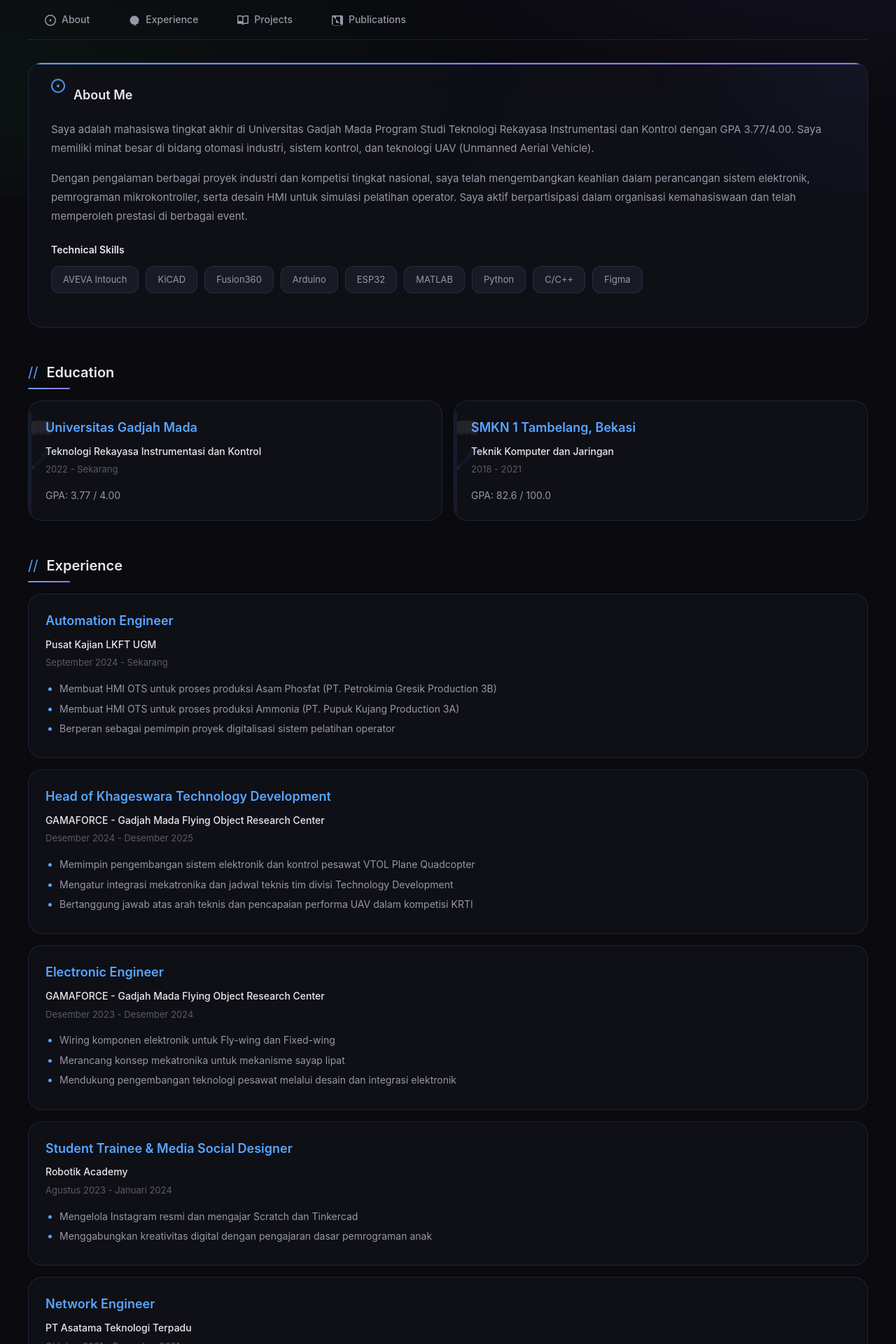
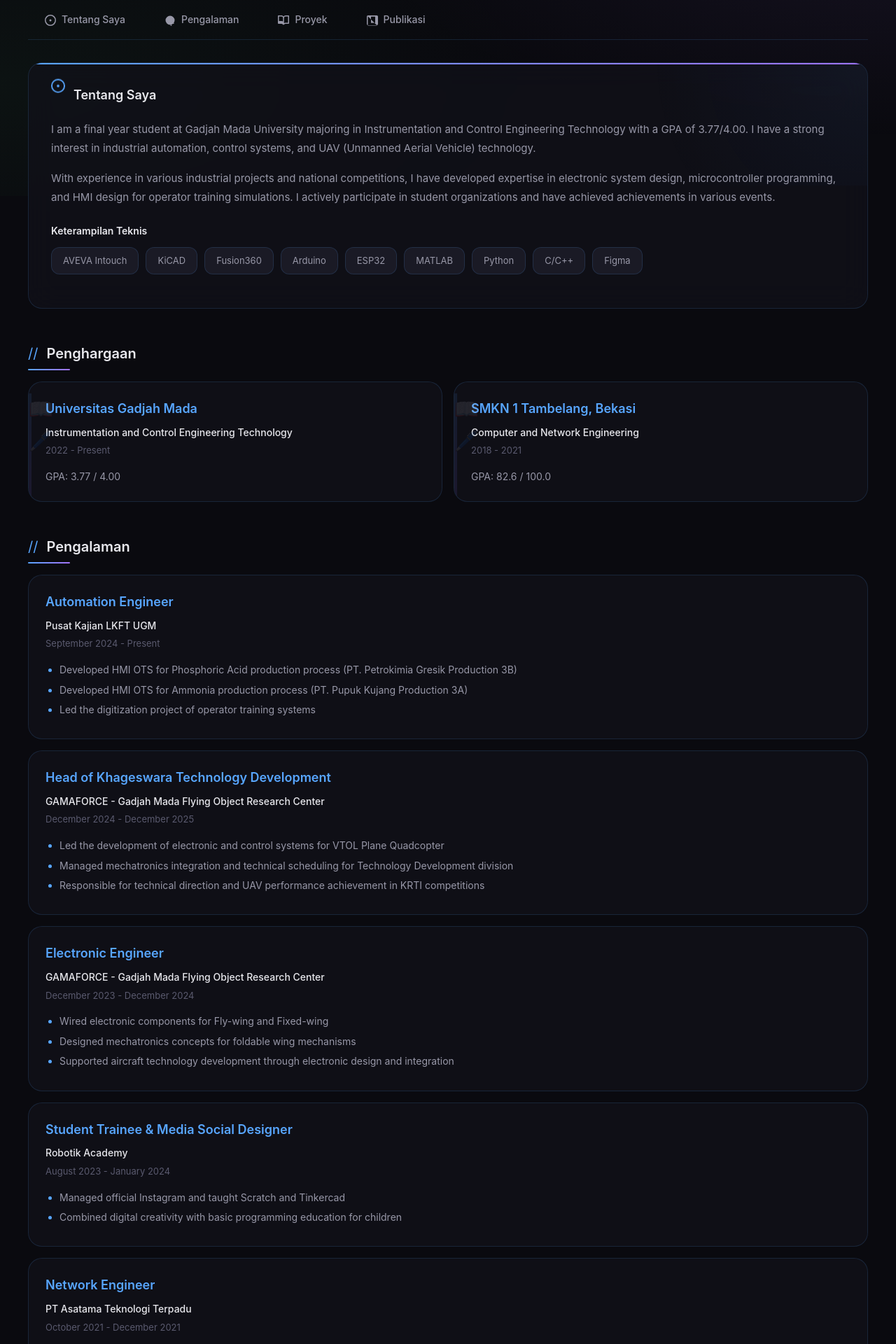
Before and after one commit to NiellMann/Portofolio, a React (Vite) app: page / in a window 1280 px wide. Shown: the part 520-2440 px from the top of the page at 70% size. Built offline with nearby package versions, Linux system fonts and the light colour scheme.

Commit message:
feat: translate content to English with Indonesian section titles

```diff
--- a/src/App.jsx
+++ b/src/App.jsx
@@ -35,58 +35,58 @@ function App() {
     {
       title: 'Automation Engineer',
       company: 'Pusat Kajian LKFT UGM',
-      date: 'September 2024 - Sekarang',
+      date: 'September 2024 - Present',
       duties: [
-        'Membuat HMI OTS untuk proses produksi Asam Phosfat (PT. Petrokimia Gresik Production 3B)',
-        'Membuat HMI OTS untuk proses produksi Ammonia (PT. Pupuk Kujang Production 3A)',
-        'Berperan sebagai pemimpin proyek digitalisasi sistem pelatihan operator',
+        'Developed HMI OTS for Phosphoric Acid production process (PT. Petrokimia Gresik Production 3B)',
+        'Developed HMI OTS for Ammonia production process (PT. Pupuk Kujang Production 3A)',
+        'Led the digitization project of operator training systems',
       ]
     },
     {
       title: 'Head of Khageswara Technology Development',
       company: 'GAMAFORCE - Gadjah Mada Flying Object Research Center',
-      date: 'Desember 2024 - Desember 2025',
+      date: 'December 2024 - December 2025',
       duties: [
-        'Memimpin pengembangan sistem elektronik dan kontrol pesawat VTOL Plane Quadcopter',
-        'Mengatur integrasi mekatronika dan jadwal teknis tim divisi Technology Development',
-        'Bertanggung jawab atas arah teknis dan pencapaian performa UAV dalam kompetisi KRTI',
+        'Led the development of electronic and control systems for VTOL Plane Quadcopter',
+        'Managed mechatronics integration and technical scheduling for Technology Development division',
+        'Responsible for technical direction and UAV performance achievement in KRTI competitions',
       ]
     },
     {
       title: 'Electronic Engineer',
       company: 'GAMAFORCE - Gadjah Mada Flying Object Research Center',
-      date: 'Desember 2023 - Desember 2024',
+      date: 'December 2023 - December 2024',
       duties: [
-        'Wiring komponen elektronik untuk Fly-wing dan Fixed-wing',
-        'Merancang konsep mekatronika untuk mekanisme sayap lipat',
-        'Mendukung pengembangan teknologi pesawat melalui desain dan integrasi elektronik',
+        'Wired electronic components for Fly-wing and Fixed-wing',
+        'Designed mechatronics concepts for foldable wing mechanisms',
+        'Supported aircraft technology development through electronic design and integration',
       ]
     },
     {
       title: 'Student Trainee & Media Social Designer',
       company: 'Robotik Academy',
-      date: 'Agustus 2023 - Januari 2024',
+      date: 'August 2023 - January 2024',
       duties: [
-        'Mengelola Instagram resmi dan mengajar Scratch dan Tinkercad',
-        'Menggabungkan kreativitas digital dengan pengajaran dasar pemrograman anak',
+        'Managed official Instagram and taught Scratch and Tinkercad',
+        'Combined digital creativity with basic programming education for children',
       ]
     },
     {
       title: 'Network Engineer',
       company: 'PT Asatama Teknologi Terpadu',
-      date: 'Oktober 2021 - Desember 2021',
+      date: 'October 2021 - December 2021',
       duties: [
-        'Troubleshooting perangkat, topologi jaringan, instalasi dan konfigurasi Mikrotik',
-        'Mendukung operasional jaringan dan perangkat di bidang layanan IT dan komunikasi',
+        'Device troubleshooting, network topology, Mikrotik installation and configuration',
+        'Supported network and device operations in IT and communication services',
       ]
     },
     {
       title: 'Production Helper',
       company: 'PT Prakarsa Alam Segar (Mie Sedaap)',
-      date: 'Juli 2021 - Oktober 2021',
+      date: 'July 2021 - October 2021',
       duties: [
-        'Menyiapkan instalasi, konfigurasi dan penyesuaian ke produksi mesin di line conditioning 2 produk mie kering',
-        'Setup dan pengecekan wiring panel dan mesin produksi',
+        'Prepared installation, configuration and adjustment for production machines in conditioning line 2 for dry noodle products',
+        'Set up and checked wiring panels and production machines',
       ]
     },
   ]
@@ -94,41 +94,41 @@ function App() {
   const projects = [
     {
       title: 'OTS Petrokimia Gresik - PKG',
-      desc: 'Operator Training Simulator (OTS) adalah sistem simulasi untuk melatih operator dalam mengoperasikan proses produksi Asam Phosfat. Dibuat menggunakan HMI dengan antarmuka yang realistis.',
-      tech: ['OTS', 'HMI', 'Asam Phosfat', 'Industrial Automation'],
+      desc: 'Operator Training Simulator (OTS) is a simulation system to train operators in operating the Phosphoric Acid production process. Built using HMI with realistic interfaces.',
+      tech: ['OTS', 'HMI', 'Phosphoric Acid', 'Industrial Automation'],
       link: ''
     },
     {
       title: 'OTS Pupuk Kujang - PKC',
-      desc: 'Operator Training Simulator (OTS) adalah sistem simulasi untuk melatih operator dalam mengoperasikan proses produksi Ammonia. Dibuat menggunakan HMI dengan antarmuka yang realistis.',
+      desc: 'Operator Training Simulator (OTS) is a simulation system to train operators in operating the Ammonia production process. Built using HMI with realistic interfaces.',
       tech: ['OTS', 'HMI', 'Ammonia', 'Industrial Automation'],
       link: ''
     },
     {
       title: 'VTOL Plane Quadcopter',
-      desc: 'Pengembangan sistem elektronik dan kontrol pesawat VTOL Plane Quadcopter untuk kompetisi KRTI.',
+      desc: 'Development of electronic and control systems for VTOL Plane Quadcopter for KRTI competition.',
       tech: ['VTOL', 'UAV', 'Flight Control']
     },
     {
       title: 'Urban Portable Agriculture (UPA) Berbasis IoT',
-      desc: 'Sistem pertanian hidroponik vertikal berbasis IoT dengan sensor pH dan kekeruhan, kontrol LED otomatis, dan dashboard real-time. Validasi teknis menunjukkan akurasi sensor pH ±0.1.',
-      tech: ['ESP32', 'IoT', 'Sensor pH', 'DBSCAN'],
+      desc: 'IoT-based vertical hydroponic farming system with pH and turbidity sensors, automatic LED control, and real-time dashboard. Technical validation shows pH sensor accuracy of ±0.1.',
+      tech: ['ESP32', 'IoT', 'pH Sensor', 'DBSCAN'],
       link: 'https://jurnal.unismuhpalu.ac.id/index.php/JKS/article/view/8560'
     },
     {
       title: 'My Heavy Equipment - Aplikasi IoT',
-      desc: 'Layanan informasi riwayat perbaikan pada alat berat berbasis Internet of Things. Terdaftar di HKI dengan nomor pencatatan 000535480.',
+      desc: 'IoT-based heavy equipment repair history information service. Registered with HKI under recording number 000535480.',
       tech: ['IoT', 'Heavy Equipment', 'Monitoring'],
       hki: 'EC002023102525'
     },
     {
       title: 'Monitoring Watch Cardiovascular - PKM KC',
-      desc: 'Desain PCB dengan KiCAD 8.0 dan pengujian sensor detak jantung. Merancang prototipe wearable kesehatan untuk penderita kardiovaskular.',
-      tech: ['KiCAD', 'Sensor ECG', 'Embedded System']
+      desc: 'PCB design with KiCAD 8.0 and heart rate sensor testing. Designed health wearable prototype for cardiovascular patients.',
+      tech: ['KiCAD', 'ECG Sensor', 'Embedded System']
     },
     {
       title: 'Edgytech Flathouse - PKM VGK',
-      desc: 'Sistem monitoring energi terbarukan untuk rumah susun dengan penelitian pemanfaatan energi alternatif pada hunian vertikal ramah lingkungan.',
+      desc: 'Renewable energy monitoring system for apartments with research on alternative energy utilization in environmentally friendly vertical housing.',
       tech: ['Renewable Energy', 'Smart Grid', 'Monitoring']
     },
   ]
@@ -198,8 +198,8 @@ function App() {
 
   const skills = {
     hard: ['AVEVA Intouch', 'KiCAD', 'Fusion360', 'Arduino', 'ESP32', 'MATLAB', 'Python', 'C/C++', 'Figma'],
-    software: ['Labview', 'Microsoft Office'],
-    soft: ['Kepemimpinan', 'Problem Solving', 'Adaptasi Cepat', 'Komunikasi Efektif', 'Kolaborasi Tim']
+    software: ['LabVIEW', 'Microsoft Office'],
+    soft: ['Leadership', 'Problem Solving', 'Fast Adaptation', 'Effective Communication', 'Team Collaboration']
   }
 
   const awards = [
@@ -212,13 +212,13 @@ function App() {
   const education = [
     {
       school: 'Universitas Gadjah Mada',
-      degree: 'Teknologi Rekayasa Instrumentasi dan Kontrol',
-      year: '2022 - Sekarang',
+      degree: 'Instrumentation and Control Engineering Technology',
+      year: '2022 - Present',
       gpa: 'GPA: 3.77 / 4.00'
     },
     {
       school: 'SMKN 1 Tambelang, Bekasi',
-      degree: 'Teknik Komputer dan Jaringan',
+      degree: 'Computer and Network Engineering',
       year: '2018 - 2021',
       gpa: 'GPA: 82.6 / 100.0'
     },
@@ -369,19 +369,19 @@ function App() {
         <div className="tabs">
           <a href="#about" className="tab">
             <svg height="16" viewBox="0 0 16 16" width="16"><path d="M8 9.5a1.5 1.5 0 1 0 0-3 1.5 1.5 0 0 0 0 3Z"></path><path d="M8 0a8 8 0 1 0 0 16A8 8 0 0 0 8 0ZM1.5 8a6.5 6.5 0 1 1 13 0 6.5 6.5 0 0 1-13 0Z"></path></svg>
-            About
+            Tentang Saya
           </a>
           <a href="#experience" className="tab">
             <svg height="16" viewBox="0 0 16 16" width="16"><path d="M1.5 8a6.5 6.5 0 1 1 13 0 6.5 6.5 0 0 1-13 0Zm8 0a.75.75 0 0 1 .75.75v2.75h2.75a.75.75 0 0 1 0 1.5h-2.75v2.75a.75.75 0 0 1-1.5 0v-2.75h-2.75a.75.75 0 0 1 0-1.5h2.75v-2.75A.75.75 0 0 1 9.5 8Z"></path></svg>
-            Experience
+            Pengalaman
           </a>
           <a href="#projects" className="tab">
             <svg height="16" viewBox="0 0 16 16" width="16"><path d="M0 1.75A.75.75 0 0 1 .75 1h4.253c1.227 0 2.317.59 3 1.501A3.743 3.743 0 0 1 11.006 1h4.245a.75.75 0 0 1 .75.75v10.5a.75.75 0 0 1-.75.75h-4.507a2.25 2.25 0 0 0-1.591.659l-.622.621a.75.75 0 0 1-1.06 0l-.622-.621A2.25 2.25 0 0 0 5.258 13H.75a.75.75 0 0 1-.75-.75Zm7.251 10.324l.004-5.073-.002-2.253A2.25 2.25 0 0 0 5.003 2.5H1.5V9h3.757a3.75 3.75 0 0 1 1.994.574ZM8.755 4.75l-.004 7.322a3.752 3.752 0 0 1 1.992-.572H14.5v-9h-3.495a2.25 2.25 0 0 0-2.25 2.25Z"></path></svg>
-            Projects
+            Proyek
           </a>
           <a href="#publications" className="tab">
             <svg height="16" viewBox="0 0 16 16" width="16"><path d="M0 2.75C0 1.784.784 1 1.75 1h12.5c.966 0 1.75.784 1.75 1.75v10.5A1.75 1.75 0 0 1 14.25 15H1.75A1.75 1.75 0 0 1 0 13.25Zm1.75-.25a.25.25 0 0 0-.25.25v12.5c0 .138.112.25.25.25H14.25a.25.25 0 0 0 .25-.25Zm4.5.25a.25.25 0 0 0-.25.25v8.5a.25.25 0 0 0 .25.25h5.5a.25.25 0 0 0 .25-.25v-8.5a.25.25 0 0 0-.25-.25Z"></path></svg>
-            Publications
+            Publikasi
           </a>
         </div>
 
@@ -389,34 +389,34 @@ function App() {
         <section id="about" className="about-section">
             <h2>
               <svg height="20" viewBox="0 0 16 16" width="20"><path d="M8 9.5a1.5 1.5 0 1 0 0-3 1.5 1.5 0 0 0 0 3Z"></path><path d="M8 0a8 8 0 1 0 0 16A8 8 0 0 0 8 0ZM1.5 8a6.5 6.5 0 1 1 13 0 6.5 6.5 0 0 1-13 0Z"></path></svg>
-              About Me
+              Tentang Saya
             </h2>
           <p>
-            Saya adalah mahasiswa tingkat akhir di Universitas Gadjah Mada Program Studi
-            Teknologi Rekayasa Instrumentasi dan Kontrol dengan GPA 3.77/4.00.
-            Saya memiliki minat besar di bidang otomasi industri, sistem kontrol,
-            dan teknologi UAV (Unmanned Aerial Vehicle).
+            I am a final year student at Gadjah Mada University majoring in
+            Instrumentation and Control Engineering Technology with a GPA of 3.77/4.00.
+            I have a strong interest in industrial automation, control systems,
+            and UAV (Unmanned Aerial Vehicle) technology.
           </p>
           <p>
-            Dengan pengalaman berbagai proyek industri dan kompetisi tingkat nasional,
-            saya telah mengembangkan keahlian dalam perancangan sistem elektronik,
-            pemrograman mikrokontroller, serta desain HMI untuk simulasi pelatihan operator.
-            Saya aktif berpartisipasi dalam organisasi kemahasiswaan dan telah
-            memperoleh prestasi di berbagai event.
+            With experience in various industrial projects and national competitions,
+            I have developed expertise in electronic system design,
+            microcontroller programming, and HMI design for operator training simulations.
+            I actively participate in student organizations and have
+            achieved achievements in various events.
           </p>
 
           <div style={{ marginTop: '24px' }}>
-            <h3 style={{ fontSize: '14px', fontWeight: 600, marginBottom: '12px' }}>Technical Skills</h3>
+            <h3 style={{ fontSize: '14px', fontWeight: 600, marginBottom: '12px' }}>Keterampilan Teknis</h3>
             <div className="skill-tags" style={{ marginBottom: '16px' }}>
               {skills.hard.map((s, i) => <span key={i} className="skill-tag">{s}</span>)}
             </div>
           </div>
         </section>
 
-        {/* Education */}
+        {/* Awards */}
         <section style={{ marginTop: '32px' }}>
           <div className="section-header">
-            <h2 className="section-title">Education</h2>
+            <h2 className="section-title">Penghargaan</h2>
           </div>
           <div className="education-grid">
             {education.map((edu, i) => (
@@ -433,7 +433,7 @@ function App() {
         {/* Experience */}
         <section id="experience" style={{ marginTop: '32px' }}>
           <div className="section-header">
-            <h2 className="section-title">Experience</h2>
+            <h2 className="section-title">Pengalaman</h2>
           </div>
           <div className="experience-list">
             {experience.map((exp, i) => (
@@ -452,7 +452,7 @@ function App() {
         {/* Projects */}
         <section id="projects" style={{ marginTop: '32px' }}>
           <div className="section-header">
-            <h2 className="section-title">Projects</h2>
+            <h2 className="section-title">Proyek</h2>
           </div>
           <div className="repo-grid">
             {projects.map((proj, i) => (
@@ -477,7 +477,7 @@ function App() {
         {/* Publications */}
         <section id="publications" style={{ marginTop: '32px' }}>
           <div className="section-header">
-            <h2 className="section-title">Publications</h2>
+            <h2 className="section-title">Publikasi</h2>
           </div>
           <div className="publications-grid">
             {publications.map((pub, i) => (
@@ -498,7 +498,7 @@ function App() {
         {/* News */}
         <section id="news" style={{ marginTop: '32px' }}>
           <div className="section-header">
-            <h2 className="section-title">News</h2>
+            <h2 className="section-title">Berita</h2>
           </div>
           <div className="news-grid">
             {news.map((item, i) => (
@@ -533,7 +533,7 @@ function App() {
         {/* Organizations */}
         <section style={{ marginTop: '32px' }}>
           <div className="section-header">
-            <h2 className="section-title">Organizations</h2>
+            <h2 className="section-title">Organisasi</h2>
           </div>
           <div className="organizations-grid">
             {organizations.map((org, i) => (
@@ -549,7 +549,7 @@ function App() {
         {/* Milestone - Horizontal Timeline */}
         <section id="milestone" className="milestone-section" style={{ marginTop: '32px' }}>
           <div className="section-header">
-            <h2 className="section-title">My Timeline</h2>
+            <h2 className="section-title">Linimasa Saya</h2>
           </div>
 
           <div className="timeline-container">
```
Also changed, not shown: 3 other files (tests, documents, lock files or other folders).
